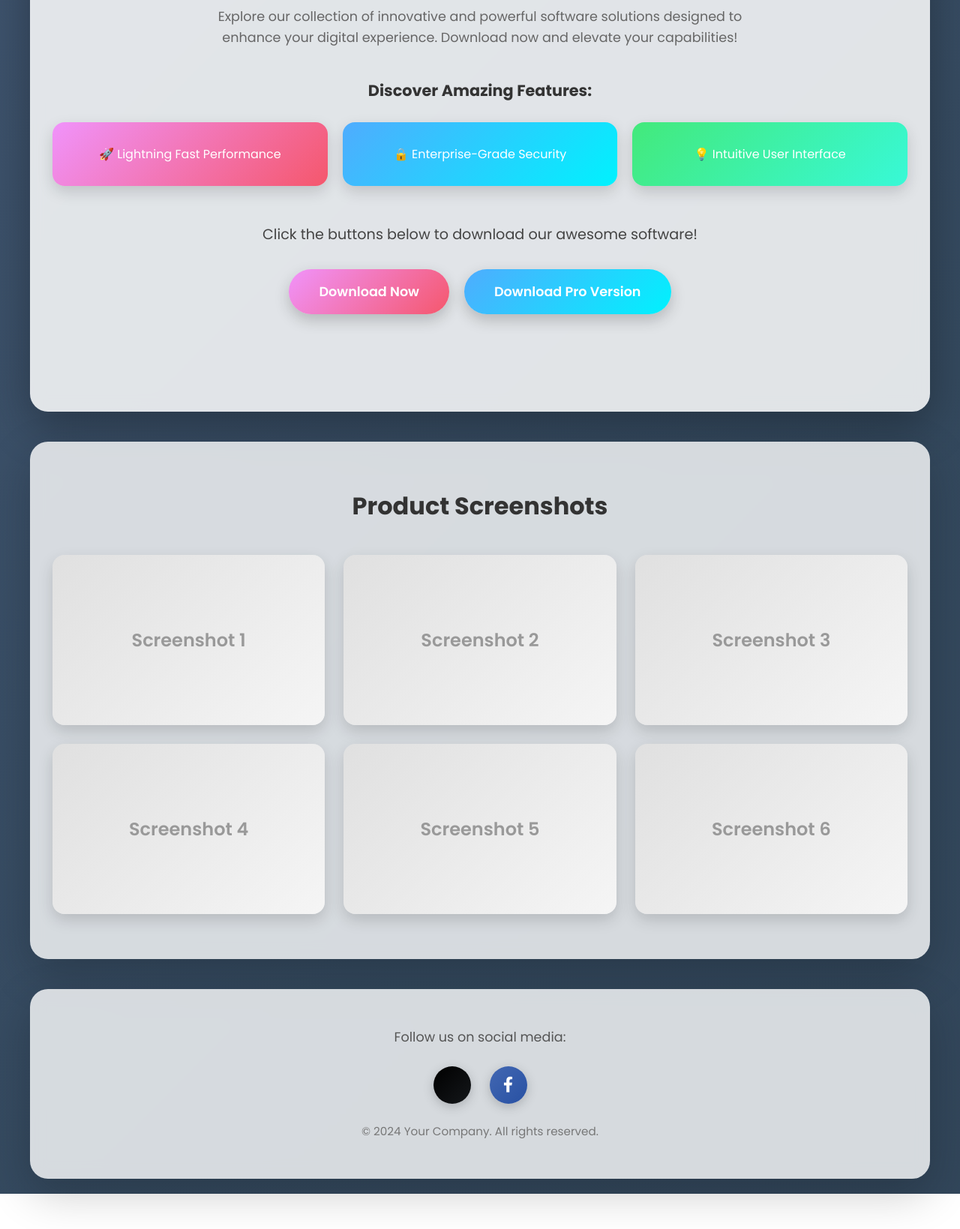
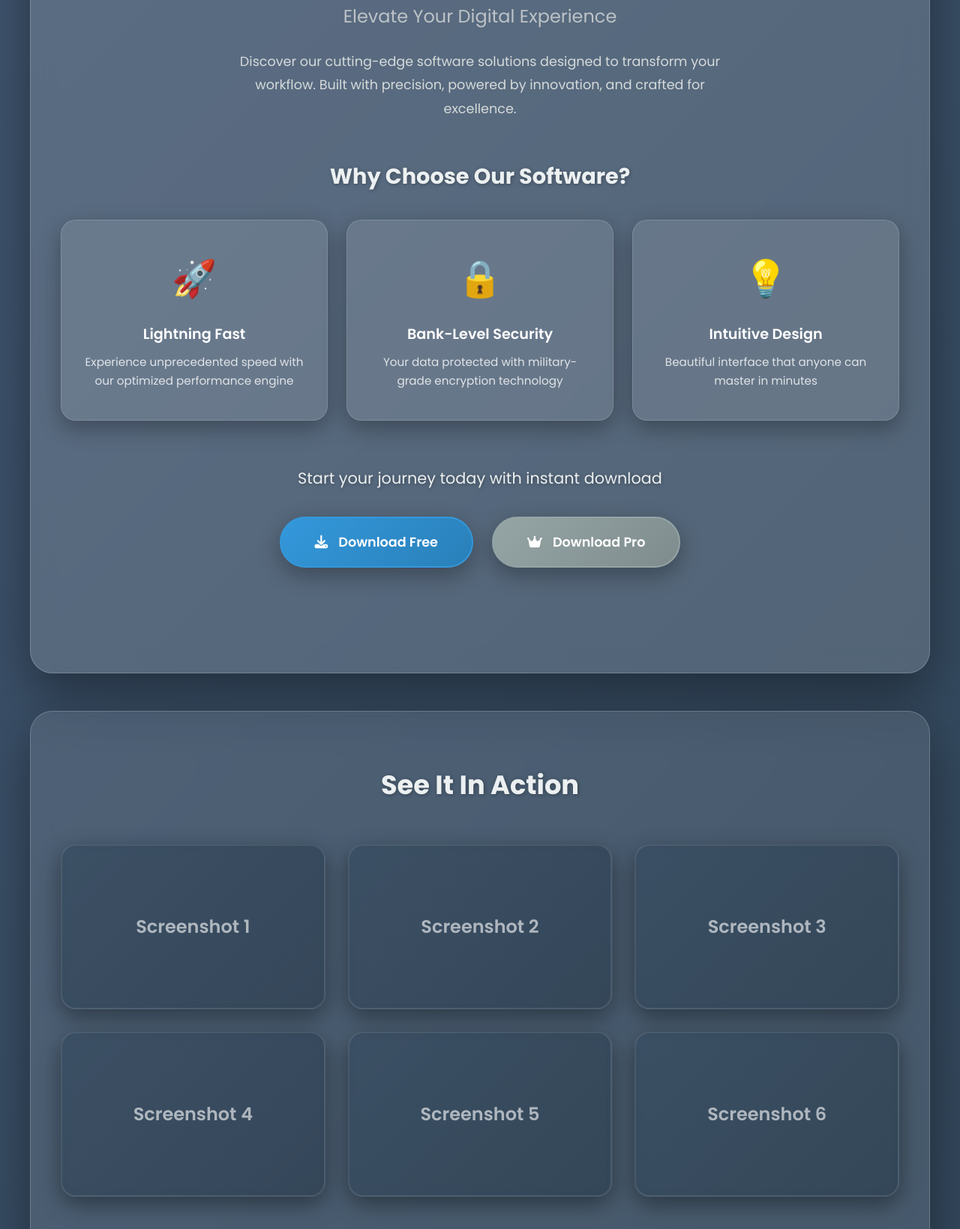
Before and after one commit to PocaTea/pocatea.github.io, a plain HTML site: page index.html in a window 1280 px wide. Shown: the part 260-1899 px from the top of the page at 75% size. Before the commit the page ends 1852 px from the top, so only its background shows below. Drawn offline with Linux system fonts and the light colour scheme.

Commit message:
Update index.html
mawheueusehehe

```diff
--- a/index.html
+++ b/index.html
@@ -22,279 +22,86 @@
             line-height: 1.6;
             min-height: 100vh;
             padding: 20px;
+            position: relative;
+            overflow-x: hidden;
         }
 
         @keyframes gradientShift {
-            0% {
-                background-position: 0% 50%;
-            }
-            50% {
-                background-position: 100% 50%;
-            }
-            100% {
-                background-position: 0% 50%;
-            }
+            0% { background-position: 0% 50%; }
+            50% { background-position: 100% 50%; }
+            100% { background-position: 0% 50%; }
         }
 
         .container {
             max-width: 1200px;
             margin: 0 auto;
+            position: relative;
+            z-index: 1;
+        }
+
+        /* Floating Particles Effect */
+        .particle {
+            position: absolute;
+            width: 4px;
+            height: 4px;
+            background: rgba(255, 255, 255, 0.3);
+            border-radius: 50%;
+            animation: float 20s infinite;
+        }
+
+        @keyframes float {
+            0%, 100% { transform: translateY(0) translateX(0); opacity: 0; }
+            10% { opacity: 1; }
+            90% { opacity: 1; }
+            100% { transform: translateY(-100vh) translateX(50px); opacity: 0; }
         }
 
         /* Hero Section */
         .hero {
             text-align: center;
-            padding: 80px 30px;
-            background: rgba(255, 255, 255, 0.85);
-            border-radius: 24px;
-            box-shadow: 0 20px 60px rgba(0, 0, 0, 0.3);
-            margin-bottom: 40px;
-            backdrop-filter: blur(10px);
+            padding: 80px 40px;
+            background: rgba(255, 255, 255, 0.15);
+            border-radius: 30px;
+            box-shadow: 0 25px 70px rgba(0, 0, 0, 0.4);
+            margin-bottom: 50px;
+            backdrop-filter: blur(15px);
+            border: 1px solid rgba(255, 255, 255, 0.2);
+            animation: fadeInScale 0.8s ease-out;
+        }
+
+        @keyframes fadeInScale {
+            from {
+                opacity: 0;
+                transform: scale(0.95);
+            }
+            to {
+                opacity: 1;
+                transform: scale(1);
+            }
+        }
+
+        .hero-badge {
+            display: inline-block;
+            padding: 8px 20px;
+            background: linear-gradient(135deg, #5dade2, #3498db);
+            color: white;
+            border-radius: 20px;
+            font-size: 0.85rem;
+            font-weight: 600;
+            margin-bottom: 20px;
+            box-shadow: 0 4px 15px rgba(52, 152, 219, 0.4);
         }
 
         .hero h1 {
             font-size: 3.5rem;
             font-weight: 700;
-            background: linear-gradient(135deg, #667eea 0%, #764ba2 100%);
-            -webkit-background-clip: text;
-            -webkit-text-fill-color: transparent;
-            background-clip: text;
+            color: #ecf0f1;
             margin-bottom: 15px;
-            animation: fadeInDown 0.8s ease-out;
+            text-shadow: 2px 2px 10px rgba(0, 0, 0, 0.3);
+            animation: slideInDown 0.8s ease-out 0.2s both;
         }
 
-        .hero h2 {
-            font-size: 1.5rem;
-            font-weight: 400;
-            color: #555;
-            margin-bottom: 25px;
-            animation: fadeInDown 0.8s ease-out 0.2s both;
-        }
-
-        .hero-description {
-            max-width: 700px;
-            margin: 0 auto 30px;
-            color: #666;
-            font-size: 1.1rem;
-            animation: fadeInUp 0.8s ease-out 0.4s both;
-        }
-
-        /* Features Section */
-        .features-section {
-            margin: 40px 0;
-            animation: fadeInUp 0.8s ease-out 0.6s both;
-        }
-
-        .features-title {
-            text-align: center;
-            font-size: 1.3rem;
-            font-weight: 600;
-            color: #333;
-            margin-bottom: 25px;
-        }
-
-        .features-grid {
-            display: grid;
-            grid-template-columns: repeat(auto-fit, minmax(250px, 1fr));
-            gap: 20px;
-            margin-bottom: 40px;
-        }
-
-        .feature-card {
-            background: linear-gradient(135deg, #f093fb 0%, #f5576c 100%);
-            padding: 30px;
-            border-radius: 16px;
-            text-align: center;
-            color: white;
-            font-weight: 500;
-            box-shadow: 0 8px 20px rgba(0, 0, 0, 0.15);
-            transition: transform 0.3s ease, box-shadow 0.3s ease;
-        }
-
-        .feature-card:hover {
-            transform: translateY(-8px);
-            box-shadow: 0 12px 30px rgba(0, 0, 0, 0.25);
-        }
-
-        .feature-card:nth-child(2) {
-            background: linear-gradient(135deg, #4facfe 0%, #00f2fe 100%);
-        }
-
-        .feature-card:nth-child(3) {
-            background: linear-gradient(135deg, #43e97b 0%, #38f9d7 100%);
-        }
-
-        /* Download Section */
-        .download-section {
-            text-align: center;
-            margin: 50px 0;
-        }
-
-        .download-text {
-            font-size: 1.2rem;
-            color: #444;
-            margin-bottom: 30px;
-            font-weight: 500;
-        }
-
-        .download-buttons {
-            display: flex;
-            justify-content: center;
-            gap: 20px;
-            flex-wrap: wrap;
-        }
-
-        .download-button {
-            text-decoration: none;
-            color: white;
-            padding: 16px 40px;
-            border-radius: 50px;
-            font-weight: 600;
-            font-size: 1.1rem;
-            transition: all 0.3s ease;
-            box-shadow: 0 8px 20px rgba(0, 0, 0, 0.2);
-            position: relative;
-            overflow: hidden;
-        }
-
-        .download-button::before {
-            content: '';
-            position: absolute;
-            top: 0;
-            left: -100%;
-            width: 100%;
-            height: 100%;
-            background: rgba(255, 255, 255, 0.2);
-            transition: left 0.5s ease;
-        }
-
-        .download-button:hover::before {
-            left: 100%;
-        }
-
-        .download-button.primary {
-            background: linear-gradient(135deg, #f093fb 0%, #f5576c 100%);
-        }
-
-        .download-button.secondary {
-            background: linear-gradient(135deg, #4facfe 0%, #00f2fe 100%);
-        }
-
-        .download-button:hover {
-            transform: translateY(-3px);
-            box-shadow: 0 12px 30px rgba(0, 0, 0, 0.3);
-        }
-
-        /* Screenshots Section */
-        .screenshots-section {
-            background: rgba(255, 255, 255, 0.8);
-            padding: 60px 30px;
-            border-radius: 24px;
-            margin: 40px 0;
-            box-shadow: 0 20px 60px rgba(0, 0, 0, 0.2);
-            backdrop-filter: blur(10px);
-        }
-
-        .screenshots-title {
-            text-align: center;
-            font-size: 2rem;
-            font-weight: 700;
-            color: #333;
-            margin-bottom: 40px;
-        }
-
-        .screenshots-grid {
-            display: grid;
-            grid-template-columns: repeat(auto-fit, minmax(300px, 1fr));
-            gap: 25px;
-        }
-
-        .screenshot-card {
-            border-radius: 16px;
-            overflow: hidden;
-            box-shadow: 0 8px 20px rgba(0, 0, 0, 0.15);
-            transition: transform 0.3s ease, box-shadow 0.3s ease;
-            background: linear-gradient(135deg, #e0e0e0 0%, #f5f5f5 100%);
-            aspect-ratio: 16/10;
-            display: flex;
-            align-items: center;
-            justify-content: center;
-            position: relative;
-        }
-
-        .screenshot-card::after {
-            content: 'Screenshot ' attr(data-number);
-            position: absolute;
-            font-size: 1.5rem;
-            color: #999;
-            font-weight: 600;
-        }
-
-        .screenshot-card:hover {
-            transform: scale(1.05);
-            box-shadow: 0 12px 30px rgba(0, 0, 0, 0.25);
-        }
-
-        /* Footer */
-        footer {
-            text-align: center;
-            padding: 50px 30px;
-            background: rgba(255, 255, 255, 0.8);
-            border-radius: 24px;
-            margin-top: 40px;
-            box-shadow: 0 20px 60px rgba(0, 0, 0, 0.2);
-            backdrop-filter: blur(10px);
-        }
-
-        .footer-text {
-            font-size: 1.1rem;
-            color: #555;
-            margin-bottom: 20px;
-            font-weight: 500;
-        }
-
-        .social-icons {
-            display: flex;
-            justify-content: center;
-            gap: 25px;
-            margin: 25px 0;
-        }
-
-        .social-icon {
-            width: 50px;
-            height: 50px;
-            border-radius: 50%;
-            display: flex;
-            align-items: center;
-            justify-content: center;
-            font-size: 1.3rem;
-            color: white;
-            text-decoration: none;
-            transition: transform 0.3s ease, box-shadow 0.3s ease;
-            box-shadow: 0 4px 15px rgba(0, 0, 0, 0.2);
-        }
-
-        .social-icon.twitter {
-            background: linear-gradient(135deg, #000000 0%, #14171a 100%);
-        }
-
-        .social-icon.facebook {
-            background: linear-gradient(135deg, #4267B2 0%, #2851A3 100%);
-        }
-
-        .social-icon:hover {
-            transform: translateY(-5px) scale(1.1);
-            box-shadow: 0 8px 25px rgba(0, 0, 0, 0.3);
-        }
-
-        .copyright {
-            color: #777;
-            font-size: 0.95rem;
-            margin-top: 20px;
-        }
-
-        /* Animations */
-        @keyframes fadeInDown {
+        @keyframes slideInDown {
             from {
                 opacity: 0;
                 transform: translateY(-30px);
@@ -305,7 +112,24 @@
             }
         }
 
-        @keyframes fadeInUp {
+        .hero h2 {
+            font-size: 1.5rem;
+            font-weight: 400;
+            color: #bdc3c7;
+            margin-bottom: 25px;
+            animation: slideInDown 0.8s ease-out 0.3s both;
+        }
+
+        .hero-description {
+            max-width: 700px;
+            margin: 0 auto 40px;
+            color: #d5dbdb;
+            font-size: 1.1rem;
+            line-height: 1.8;
+            animation: slideInUp 0.8s ease-out 0.4s both;
+        }
+
+        @keyframes slideInUp {
             from {
                 opacity: 0;
                 transform: translateY(30px);
@@ -316,8 +140,311 @@
             }
         }
 
+        /* Features Grid */
+        .features-wrapper {
+            margin: 50px 0;
+            animation: slideInUp 0.8s ease-out 0.5s both;
+        }
+
+        .features-title {
+            text-align: center;
+            font-size: 1.8rem;
+            font-weight: 700;
+            color: #ecf0f1;
+            margin-bottom: 35px;
+            text-shadow: 1px 1px 5px rgba(0, 0, 0, 0.3);
+        }
+
+        .features-grid {
+            display: grid;
+            grid-template-columns: repeat(auto-fit, minmax(280px, 1fr));
+            gap: 25px;
+            margin-bottom: 50px;
+        }
+
+        .feature-card {
+            background: rgba(255, 255, 255, 0.1);
+            padding: 40px 30px;
+            border-radius: 20px;
+            text-align: center;
+            color: white;
+            backdrop-filter: blur(10px);
+            border: 1px solid rgba(255, 255, 255, 0.15);
+            box-shadow: 0 10px 30px rgba(0, 0, 0, 0.3);
+            transition: all 0.4s ease;
+            position: relative;
+            overflow: hidden;
+        }
+
+        .feature-card::before {
+            content: '';
+            position: absolute;
+            top: -50%;
+            left: -50%;
+            width: 200%;
+            height: 200%;
+            background: radial-gradient(circle, rgba(255, 255, 255, 0.1) 0%, transparent 70%);
+            transform: scale(0);
+            transition: transform 0.6s ease;
+        }
+
+        .feature-card:hover::before {
+            transform: scale(1);
+        }
+
+        .feature-card:hover {
+            transform: translateY(-10px);
+            box-shadow: 0 15px 40px rgba(0, 0, 0, 0.4);
+            border-color: rgba(255, 255, 255, 0.3);
+        }
+
+        .feature-icon {
+            font-size: 3rem;
+            margin-bottom: 20px;
+            display: block;
+        }
+
+        .feature-title {
+            font-size: 1.2rem;
+            font-weight: 600;
+            margin-bottom: 10px;
+        }
+
+        .feature-description {
+            font-size: 0.95rem;
+            color: rgba(255, 255, 255, 0.8);
+            line-height: 1.6;
+        }
+
+        /* Download Section */
+        .download-section {
+            text-align: center;
+            margin: 60px 0;
+        }
+
+        .download-text {
+            font-size: 1.3rem;
+            color: #ecf0f1;
+            margin-bottom: 35px;
+            font-weight: 500;
+            text-shadow: 1px 1px 5px rgba(0, 0, 0, 0.3);
+        }
+
+        .download-buttons {
+            display: flex;
+            justify-content: center;
+            gap: 25px;
+            flex-wrap: wrap;
+        }
+
+        .download-button {
+            text-decoration: none;
+            color: white;
+            padding: 18px 45px;
+            border-radius: 50px;
+            font-weight: 600;
+            font-size: 1.1rem;
+            transition: all 0.4s ease;
+            box-shadow: 0 10px 30px rgba(0, 0, 0, 0.3);
+            position: relative;
+            overflow: hidden;
+            z-index: 1;
+        }
+
+        .download-button::before {
+            content: '';
+            position: absolute;
+            top: 50%;
+            left: 50%;
+            width: 0;
+            height: 0;
+            border-radius: 50%;
+            background: rgba(255, 255, 255, 0.2);
+            transform: translate(-50%, -50%);
+            transition: width 0.6s ease, height 0.6s ease;
+            z-index: -1;
+        }
+
+        .download-button:hover::before {
+            width: 300px;
+            height: 300px;
+        }
+
+        .download-button.primary {
+            background: linear-gradient(135deg, #3498db, #2980b9);
+            border: 2px solid #3498db;
+        }
+
+        .download-button.secondary {
+            background: linear-gradient(135deg, #95a5a6, #7f8c8d);
+            border: 2px solid #95a5a6;
+        }
+
+        .download-button:hover {
+            transform: translateY(-5px);
+            box-shadow: 0 15px 40px rgba(0, 0, 0, 0.4);
+        }
+
+        .download-button i {
+            margin-right: 10px;
+        }
+
+        /* Screenshots Section */
+        .screenshots-section {
+            background: rgba(255, 255, 255, 0.1);
+            padding: 70px 40px;
+            border-radius: 30px;
+            margin: 50px 0;
+            box-shadow: 0 25px 70px rgba(0, 0, 0, 0.4);
+            backdrop-filter: blur(15px);
+            border: 1px solid rgba(255, 255, 255, 0.2);
+        }
+
+        .screenshots-title {
+            text-align: center;
+            font-size: 2.2rem;
+            font-weight: 700;
+            color: #ecf0f1;
+            margin-bottom: 50px;
+            text-shadow: 1px 1px 5px rgba(0, 0, 0, 0.3);
+        }
+
+        .screenshots-grid {
+            display: grid;
+            grid-template-columns: repeat(auto-fit, minmax(320px, 1fr));
+            gap: 30px;
+        }
+
+        .screenshot-card {
+            border-radius: 20px;
+            overflow: hidden;
+            box-shadow: 0 10px 30px rgba(0, 0, 0, 0.4);
+            transition: all 0.4s ease;
+            background: linear-gradient(135deg, rgba(52, 73, 94, 0.8), rgba(44, 62, 80, 0.8));
+            aspect-ratio: 16/10;
+            display: flex;
+            align-items: center;
+            justify-content: center;
+            position: relative;
+            border: 2px solid rgba(255, 255, 255, 0.1);
+            backdrop-filter: blur(10px);
+        }
+
+        .screenshot-card::before {
+            content: '';
+            position: absolute;
+            top: 0;
+            left: 0;
+            right: 0;
+            bottom: 0;
+            background: linear-gradient(135deg, transparent, rgba(255, 255, 255, 0.05));
+            opacity: 0;
+            transition: opacity 0.4s ease;
+        }
+
+        .screenshot-card:hover::before {
+            opacity: 1;
+        }
+
+        .screenshot-card::after {
+            content: 'Screenshot ' attr(data-number);
+            position: absolute;
+            font-size: 1.5rem;
+            color: rgba(255, 255, 255, 0.6);
+            font-weight: 600;
+        }
+
+        .screenshot-card:hover {
+            transform: scale(1.05) translateY(-5px);
+            box-shadow: 0 15px 40px rgba(0, 0, 0, 0.5);
+            border-color: rgba(255, 255, 255, 0.3);
+        }
+
+        /* Footer */
+        footer {
+            text-align: center;
+            padding: 60px 40px;
+            background: rgba(255, 255, 255, 0.1);
+            border-radius: 30px;
+            margin-top: 50px;
+            box-shadow: 0 25px 70px rgba(0, 0, 0, 0.4);
+            backdrop-filter: blur(15px);
+            border: 1px solid rgba(255, 255, 255, 0.2);
+        }
+
+        .footer-text {
+            font-size: 1.2rem;
+            color: #ecf0f1;
+            margin-bottom: 25px;
+            font-weight: 500;
+        }
+
+        .social-icons {
+            display: flex;
+            justify-content: center;
+            gap: 30px;
+            margin: 30px 0;
+        }
+
+        .social-icon {
+            width: 60px;
+            height: 60px;
+            border-radius: 50%;
+            display: flex;
+            align-items: center;
+            justify-content: center;
+            font-size: 1.5rem;
+            color: white;
+            text-decoration: none;
+            transition: all 0.4s ease;
+            box-shadow: 0 8px 20px rgba(0, 0, 0, 0.3);
+            position: relative;
+            overflow: hidden;
+        }
+
+        .social-icon::before {
+            content: '';
+            position: absolute;
+            top: 50%;
+            left: 50%;
+            width: 0;
+            height: 0;
+            border-radius: 50%;
+            background: rgba(255, 255, 255, 0.2);
+            transform: translate(-50%, -50%);
+            transition: width 0.5s ease, height 0.5s ease;
+        }
+
+        .social-icon:hover::before {
+            width: 100px;
+            height: 100px;
+        }
+
+        .social-icon.twitter {
+            background: linear-gradient(135deg, #1a1a1a, #000000);
+        }
+
+        .social-icon.facebook {
+            background: linear-gradient(135deg, #4267B2, #2851A3);
+        }
+
+        .social-icon:hover {
+            transform: translateY(-8px) scale(1.1);
+            box-shadow: 0 12px 35px rgba(0, 0, 0, 0.4);
+        }
+
+        .copyright {
+            color: #bdc3c7;
+            font-size: 0.95rem;
+            margin-top: 25px;
+        }
+
         /* Responsive Design */
         @media (max-width: 768px) {
+            .hero {
+                padding: 60px 25px;
+            }
+
             .hero h1 {
                 font-size: 2.5rem;
             }
@@ -337,65 +464,89 @@
 
             .download-button {
                 width: 100%;
-                max-width: 300px;
+                max-width: 320px;
             }
 
             .screenshots-grid {
                 grid-template-columns: 1fr;
             }
+
+            .screenshots-section,
+            footer {
+                padding: 50px 25px;
+            }
         }
 
         @media (max-width: 480px) {
-            .hero {
-                padding: 50px 20px;
-            }
-
             .hero h1 {
                 font-size: 2rem;
             }
 
-            .screenshots-section,
-            footer {
-                padding: 40px 20px;
+            .features-title,
+            .screenshots-title {
+                font-size: 1.5rem;
             }
         }
     </style>
 </head>
 <body>
+    <!-- Floating Particles -->
+    <div class="particle" style="left: 10%; animation-delay: 0s;"></div>
+    <div class="particle" style="left: 20%; animation-delay: 2s;"></div>
+    <div class="particle" style="left: 30%; animation-delay: 4s;"></div>
+    <div class="particle" style="left: 40%; animation-delay: 1s;"></div>
+    <div class="particle" style="left: 50%; animation-delay: 3s;"></div>
+    <div class="particle" style="left: 60%; animation-delay: 5s;"></div>
+    <div class="particle" style="left: 70%; animation-delay: 2.5s;"></div>
+    <div class="particle" style="left: 80%; animation-delay: 4.5s;"></div>
+    <div class="particle" style="left: 90%; animation-delay: 1.5s;"></div>
+
     <div class="container">
         <div class="hero">
-            <h1>Welcome to Our Download Page</h1>
-            <h2>Your Source for Awesome Software</h2>
+            <div class="hero-badge">✨ NEW VERSION AVAILABLE</div>
+            <h1>Premium Software Download</h1>
+            <h2>Elevate Your Digital Experience</h2>
             <p class="hero-description">
-                Explore our collection of innovative and powerful software solutions designed to enhance your digital experience. Download now and elevate your capabilities!
+                Discover our cutting-edge software solutions designed to transform your workflow.
+                Built with precision, powered by innovation, and crafted for excellence.
             </p>
 
-            <div class="features-section">
-                <p class="features-title"><strong>Discover Amazing Features:</strong></p>
+            <div class="features-wrapper">
+                <h3 class="features-title">Why Choose Our Software?</h3>
                 <div class="features-grid">
                     <div class="feature-card">
-                        <div>🚀 Lightning Fast Performance</div>
+                        <span class="feature-icon">🚀</span>
+                        <div class="feature-title">Lightning Fast</div>
+                        <p class="feature-description">Experience unprecedented speed with our optimized performance engine</p>
                     </div>
                     <div class="feature-card">
-                        <div>🔒 Enterprise-Grade Security</div>
+                        <span class="feature-icon">🔒</span>
+                        <div class="feature-title">Bank-Level Security</div>
+                        <p class="feature-description">Your data protected with military-grade encryption technology</p>
                     </div>
                     <div class="feature-card">
-                        <div>💡 Intuitive User Interface</div>
+                        <span class="feature-icon">💡</span>
+                        <div class="feature-title">Intuitive Design</div>
+                        <p class="feature-description">Beautiful interface that anyone can master in minutes</p>
                     </div>
                 </div>
             </div>
 
             <div class="download-section">
-                <p class="download-text">Click the buttons below to download our awesome software!</p>
+                <p class="download-text">Start your journey today with instant download</p>
                 <div class="download-buttons">
-                    <a href="#" class="download-button primary">Download Now</a>
-                    <a href="#" class="download-button secondary">Download Pro Version</a>
+                    <a href="#" class="download-button primary">
+                        <i class="fas fa-download"></i> Download Free
+                    </a>
+                    <a href="#" class="download-button secondary">
+                        <i class="fas fa-crown"></i> Download Pro
+                    </a>
                 </div>
             </div>
         </div>
 
         <section class="screenshots-section">
-            <h3 class="screenshots-title">Product Screenshots</h3>
+            <h3 class="screenshots-title">See It In Action</h3>
             <div class="screenshots-grid">
                 <div class="screenshot-card" data-number="1"></div>
                 <div class="screenshot-card" data-number="2"></div>
@@ -407,7 +558,7 @@
         </section>
 
         <footer>
-            <p class="footer-text">Follow us on social media:</p>
+            <p class="footer-text">Join our community on social media</p>
             <div class="social-icons">
                 <a href="#" class="social-icon twitter" aria-label="X (Twitter)">
                     <i class="fa-brands fa-x-twitter"></i>
```
